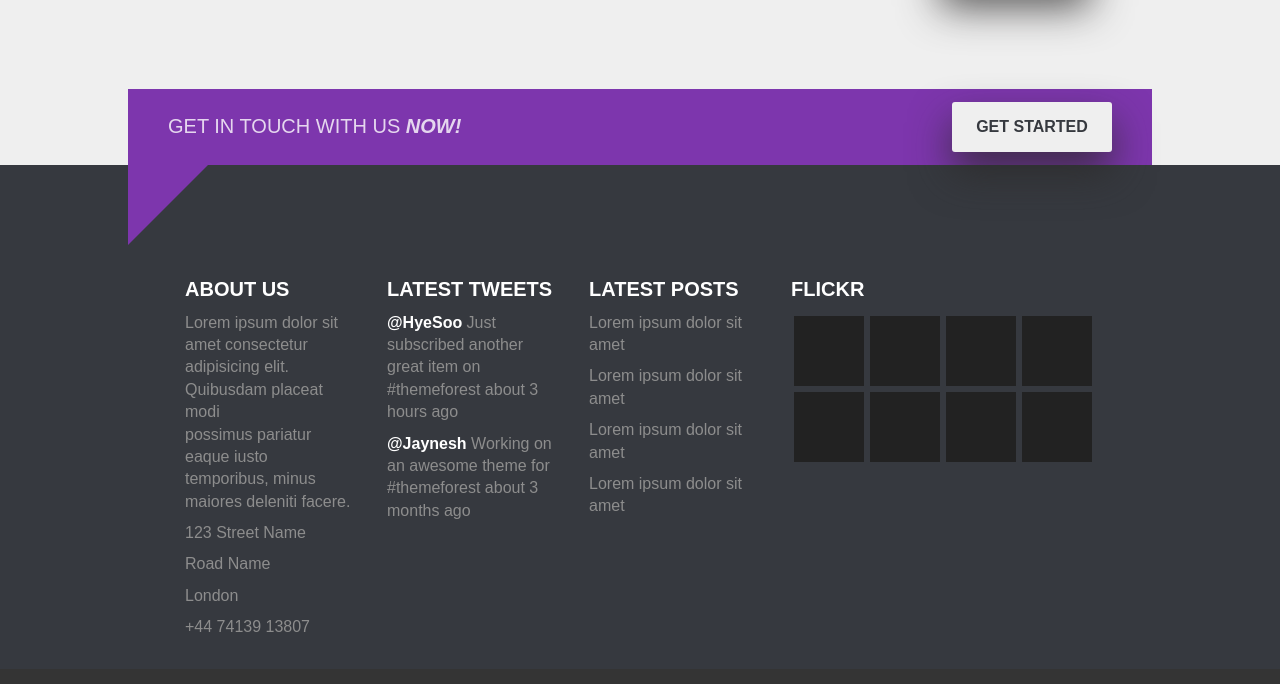
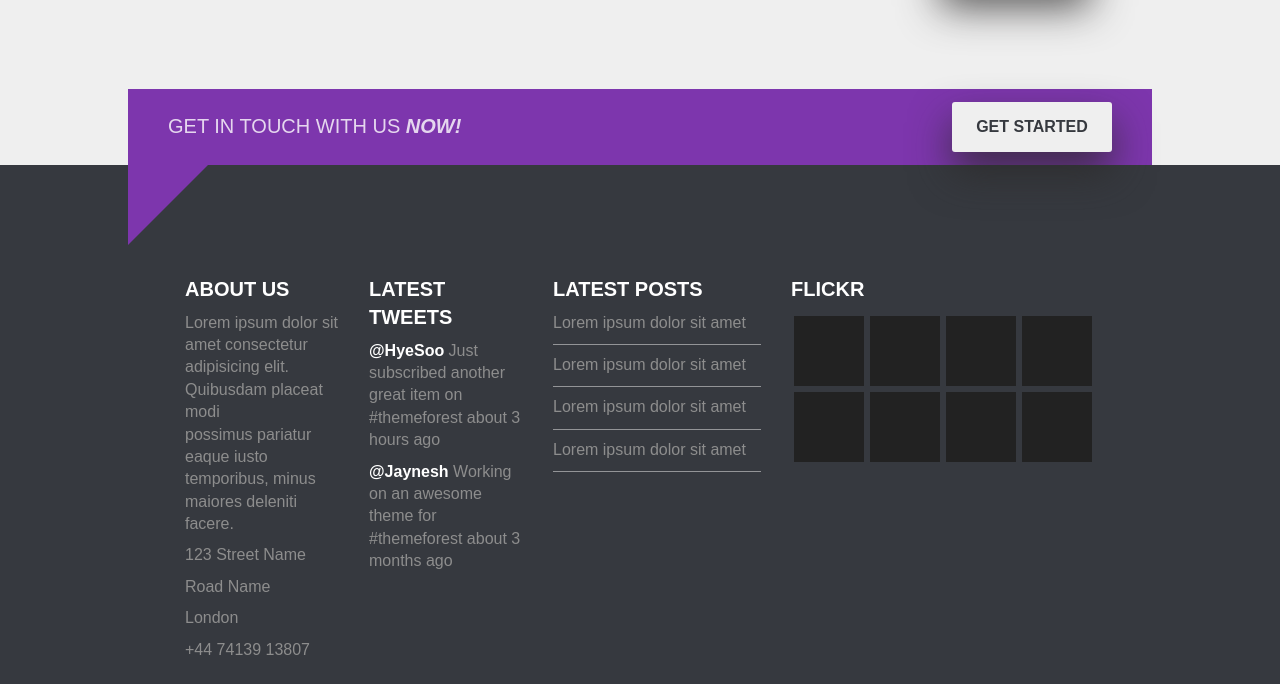
Before and after one commit to micahsuomi/Design-Mockup-With-Flexbox, a plain HTML site: page index.html in a window 1280 px wide. Shown: the part 2293-2977 px from the top of the page. Drawn offline with Linux system fonts and the light colour scheme.

Commit message:
added pseudo elements

```diff
--- a/assets/style/style.css
+++ b/assets/style/style.css
@@ -554,6 +554,10 @@ footer {
 .item-paragraph-lorem::after {
     border-bottom: 1px solid var(--grey-light);
     margin-top: 1rem;
+    content: "";
+    width: 13em;
+    display: block;
+    opacity: .5;
 }
 
 .flickr__item-box__wrapper {
--- a/index.html
+++ b/index.html
@@ -262,17 +262,15 @@
 
                 <div class="footer-top__item posts__item">
                     <h3 class=footer-top__item-header>Latest Posts</h3>
-
                         <p class="footer-top__item-paragraph item-paragraph-lorem">Lorem ipsum dolor sit amet
                             </p>
-
-                            <p class="footer-top__item-paragraph">Lorem ipsum dolor sit amet
+                            <p class="footer-top__item-paragraph item-paragraph-lorem">Lorem ipsum dolor sit amet
                                 </p>
 
-                                <p class="footer-top__item-paragraph">Lorem ipsum dolor sit amet
+                                <p class="footer-top__item-paragraph item-paragraph-lorem">Lorem ipsum dolor sit amet
                                     </p>
 
-                                    <p class="footer-top__item-paragraph">Lorem ipsum dolor sit amet
+                                    <p class="footer-top__item-paragraph item-paragraph-lorem">Lorem ipsum dolor sit amet
                                         </p>
 
                     </div>
```
